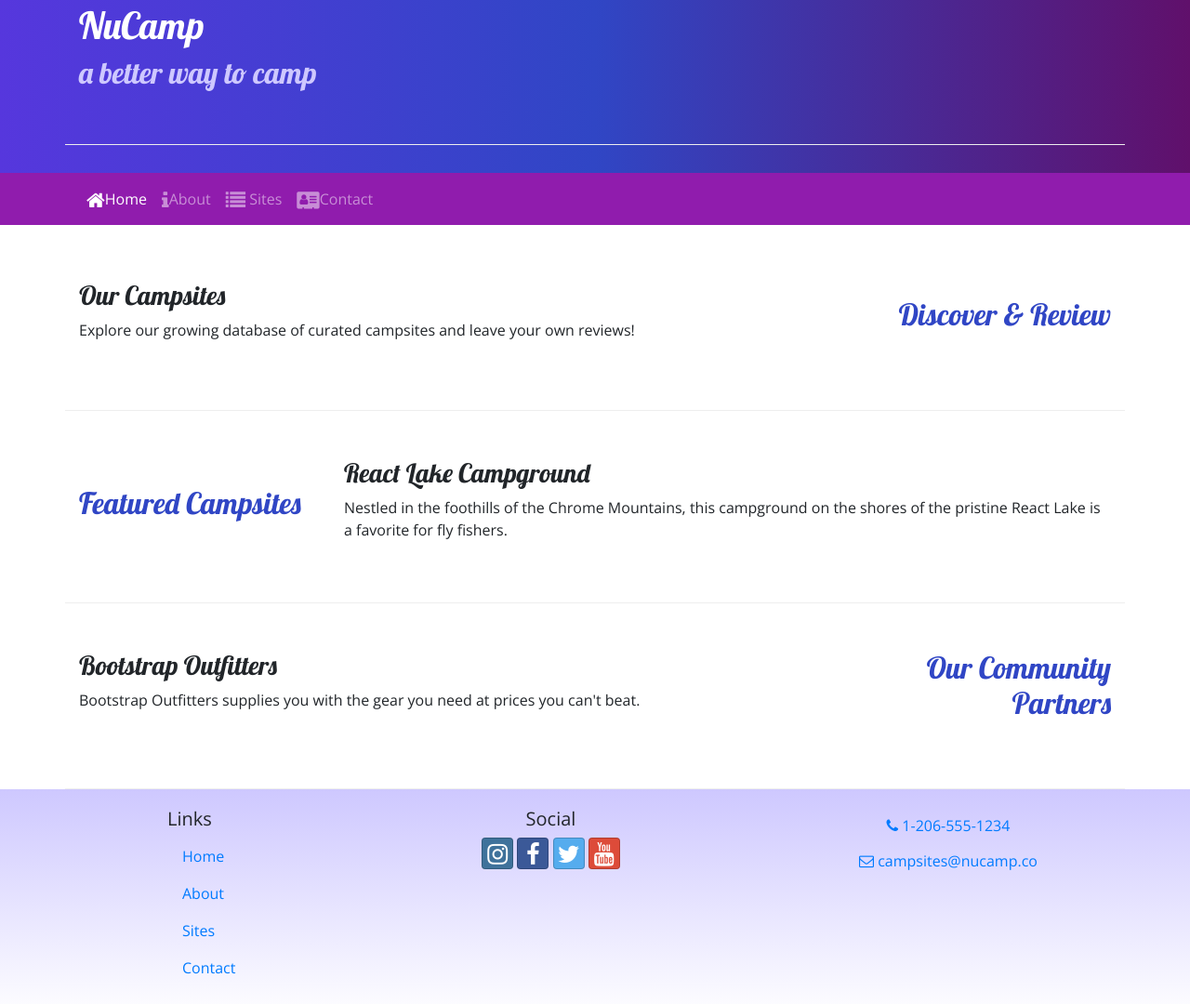
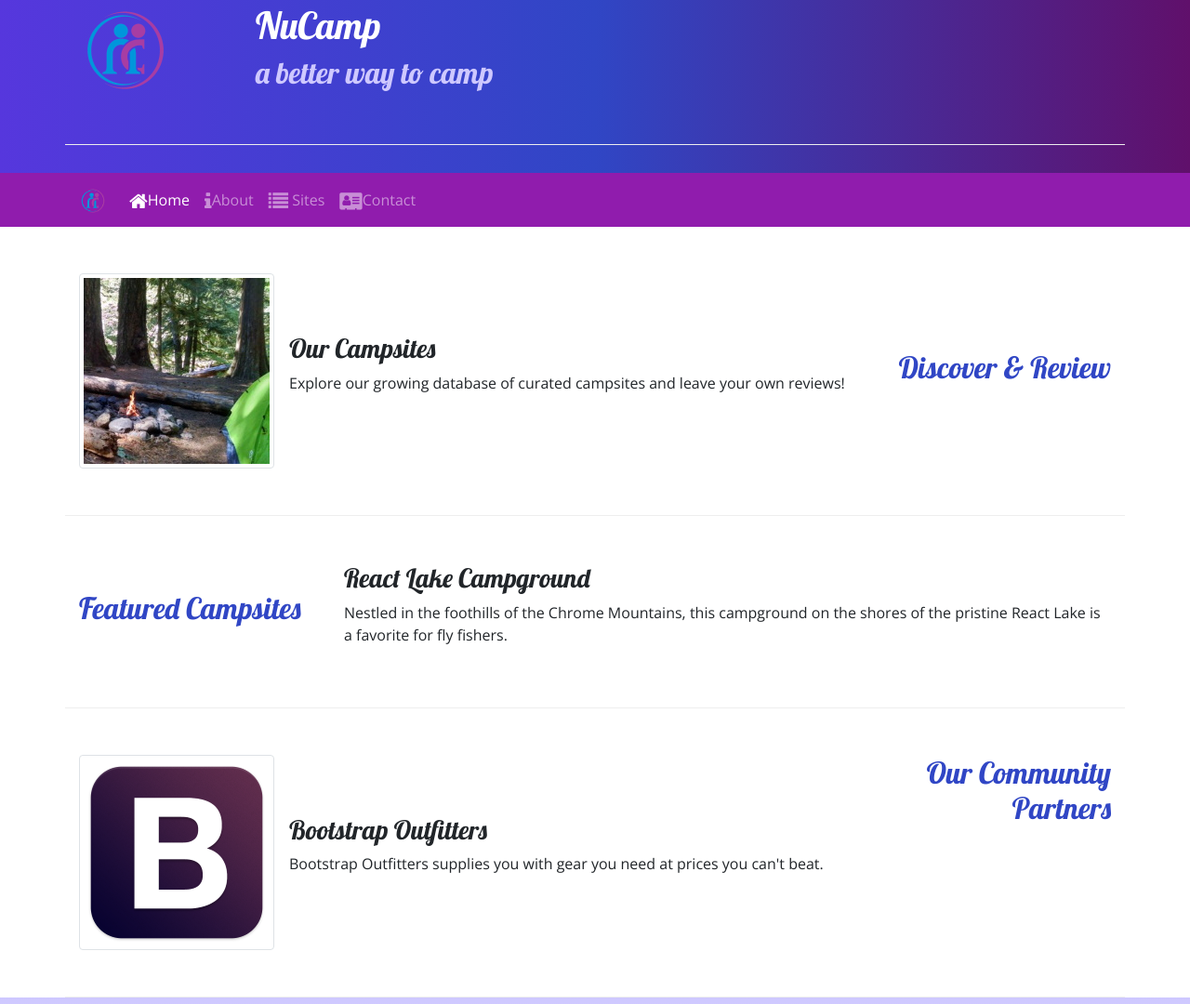
Before and after one commit to DanPitrowiski/Nucampsite, a website: page index.html in a window 1280 px wide. Shown: the part 77-1157 px from the top of the page at 93% size. Drawn offline with nearby package versions, Linux system fonts and the light colour scheme.

Commit message:
Images and media

```diff
--- a/index.html
+++ b/index.html
@@ -23,6 +23,9 @@
     <header class="jumbotron jumbotron-fluid">
         <div class="container">
             <div class="row row-content align-items-center">
+                <div class="col-4 col-sm-3 col-md-2 align-self-center">
+                    <img src="img/logo.png" class="img-fluid" />
+                 </div>
                 <div class="col">
                     <h1>NuCamp</h1>
                     <h2>a better way to camp</h2>
@@ -32,7 +35,8 @@
     </header>
     <nav class="navbar navbar-expand-sm navbar-dark sticky-top">
         <div class="container">
-            <button class="navbar-toggler ml-auto" type="button" data-toggle="collapse" data-target="#nucampNavbar">
+            <a class="navbar-brand" href="#"><img src="img/logo.png" height="30" width="30" /></a>
+            <button class="navbar-toggler" type="button" data-toggle="collapse" data-target="#nucampNavbar">
                 <span class="navbar-toggler-icon"></span>
             </button>
             <div class="collapse navbar-collapse" id="nucampNavbar">
@@ -52,9 +56,13 @@
                 <h2 class="text-sm-right">Discover & Review</h2>
             </div>
             <div class="col">
-                <h3>Our Campsites</h3>
-                <p class="d-none d-sm-block">Explore our growing database of curated campsites and leave your own
-                    reviews!</p>
+                <div class="media">
+                    <img class="d-flex mr-3 img-thumbnail" src="img/breadcrumb-trail-thumb.jpg" alt="Breadcrumb Trail" />
+                    <div class="media-body align-self-center">
+                        <h3>Our Campsites</h3>
+                        <p class="d-none d-sm-block">Explore our growing database of curated campsites and leave your own reviews!</p>
+                    </div>
+                </div>
             </div>
         </div>
 
@@ -74,10 +82,13 @@
                 <h2 class="text-sm-right">Our Community Partners</h2>
             </div>
             <div class="col">
-                <!-- Comment field-->
-                <h3>Bootstrap Outfitters</h3>
-                <p class="d-none d-sm-block">Bootstrap Outfitters supplies you with the gear you need at prices you
-                    can't beat.</p>
+                <div class="media">
+                    <img class="d-flex mr-3 img-thumbnail" src="img/bootstrap-thumb.png" alt="Bootstrap Outfitters" />
+                    <div class="media-body align-self-center">
+                        <h3>Bootstrap Outfitters</h3>
+                        <p class="d-none d-sm-block">Bootstrap Outfitters supplies you with gear you need at prices you can't beat.</p>
+                    </div>
+                </div>
             </div>
         </div>
     </div>
```
Also changed, not shown: aboutus.html (+7 -3 lines), contactus.html (+6 -3 lines), img/bootstrap-thumb.png (added), img/breadcrumb-trail-thumb.jpg (added), img/breadcrumb-trail.jpg (added), img/chrome-river-thumb.jpg (added), img/chrome-river.jpg (added), img/logo.png (added), img/react-lake-thumb.jpg (added), img/react-lake.jpg (added), 2 other files.
